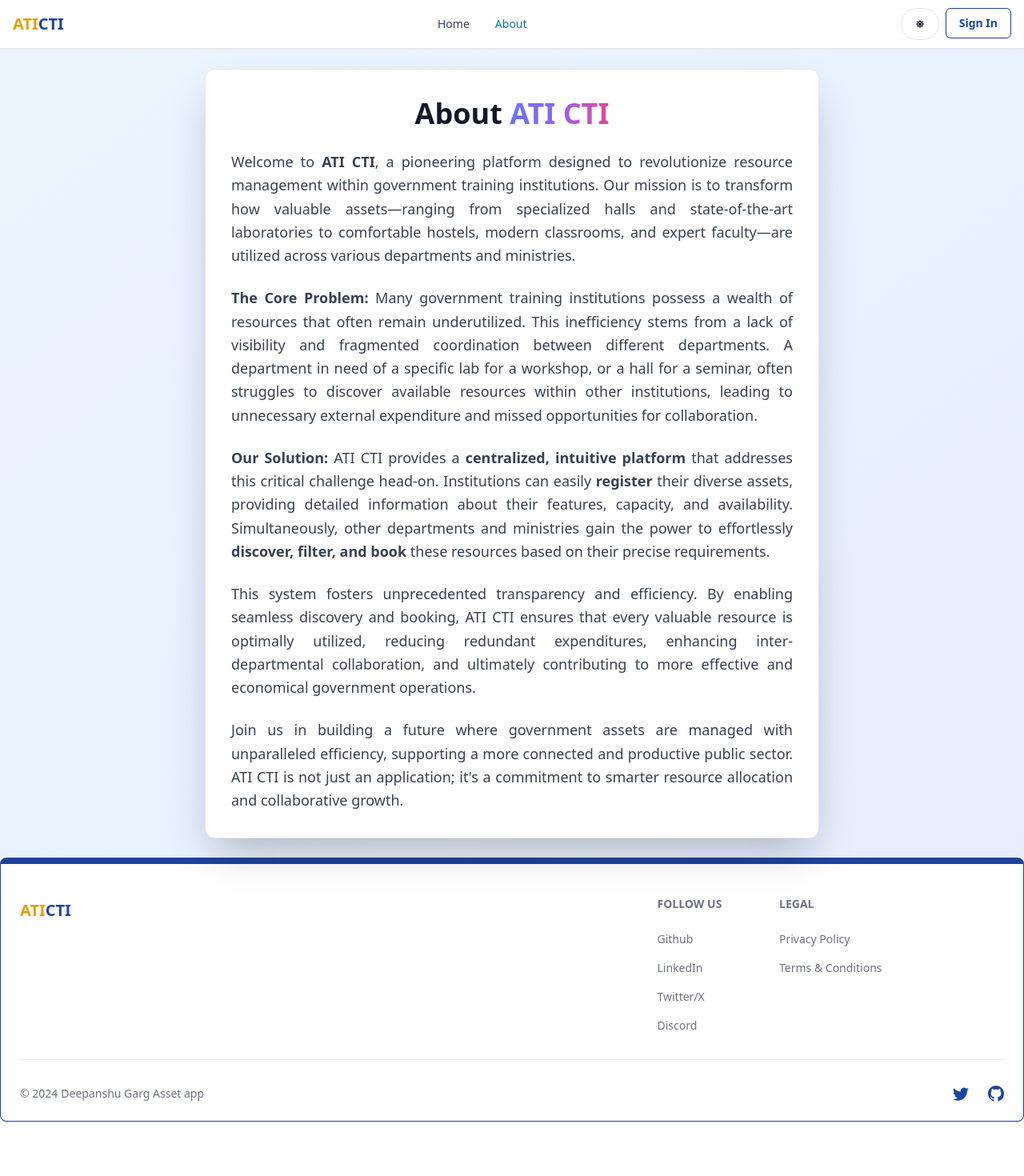
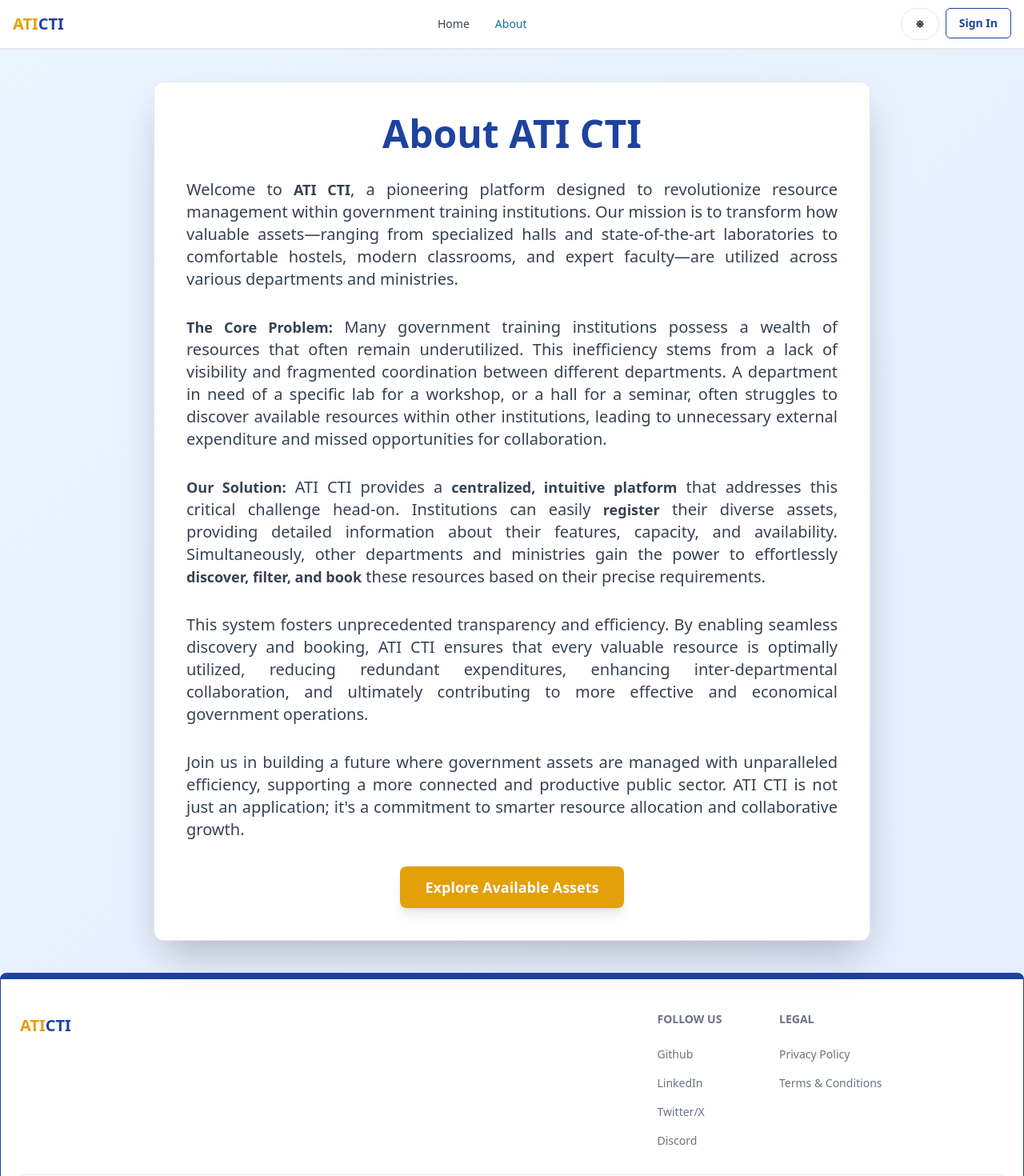
Before and after one commit to dgarg6333/AssetSphere, a React (Vite) app in the folder client/: page /about in a window 1280 px wide. Shown: the top 1470 px of the page at 80% size. Before the commit the page ends 1402 px from the top, so only its background shows below. Built offline with nearby package versions, Linux system fonts and the light colour scheme; no server answers.

Commit message:
ui changes

```diff
--- a/client/src/components/DashProfile.jsx
+++ b/client/src/components/DashProfile.jsx
@@ -234,8 +234,8 @@ export default function DashProfile() {
             <button
               type='button'
               className='w-full py-2 rounded-lg
-                         bg-blue-800 text-white font-semibold
-                         hover:bg-blue-900
+                         bg-yellow-400 text-white font-semibold
+                         hover:bg-yellow-500
                          transition-colors duration-200'
             >
               Register an Asset
--- a/client/src/pages/About.jsx
+++ b/client/src/pages/About.jsx
@@ -5,17 +5,15 @@ export default function About() {
   const { theme } = useSelector((state) => state.theme); // Get theme from Redux store
 
   return (
-    <div className={`min-h-screen flex items-center justify-center p-6 ${theme === 'dark' ? 'dark bg-gradient-to-br from-gray-900 to-gray-800 text-white' : 'bg-gradient-to-br from-blue-50 to-indigo-100'}`}>
-      <div className={`max-w-3xl mx-auto p-8 rounded-xl shadow-2xl transition-all duration-300 ease-in-out transform hover:scale-105
+    <div className={`min-h-screen flex items-center justify-center p-6 sm:p-10 ${theme === 'dark' ? 'dark bg-gradient-to-br from-gray-900 to-gray-800 text-white' : 'bg-gradient-to-br from-blue-50 to-indigo-100'}`}>
+      <div className={`max-w-4xl mx-auto p-8 sm:p-10 rounded-xl shadow-2xl transition-all duration-300 ease-in-out transform hover:scale-105
         ${theme === 'dark' ? 'bg-gray-800 border border-gray-700' : 'bg-white border border-gray-200'}
       `}>
         <div className="flex flex-col items-center">
-          <h1 className={`text-4xl font-extrabold text-center mb-6 leading-tight
-            ${theme === 'dark' ? 'text-white' : 'text-gray-900'}
-          `}>
-            About <span className="text-transparent bg-clip-text bg-gradient-to-r from-indigo-500 via-purple-500 to-pink-500">ATI CTI</span>
+          <h1 className={`text-4xl sm:text-5xl font-extrabold text-center mb-6 sm:mb-8 leading-tight text-blue-800`}> {/* Applied text-blue-800 directly to the h1 */}
+            About <span className="text-blue-800">ATI CTI</span> {/* Ensured span also uses text-blue-800 for full consistency */}
           </h1>
-          <div className={`text-lg flex flex-col gap-6 leading-relaxed
+          <div className={`text-lg sm:text-xl flex flex-col gap-6 sm:gap-8 leading-relaxed
             ${theme === 'dark' ? 'text-gray-300' : 'text-gray-700'}
           `}>
             <p className="text-justify font-normal">
@@ -35,8 +33,21 @@ export default function About() {
             </p>
 
             <p className="text-justify font-normal">
-              Join us in building a future where government assets are managed with unparalleled efficiency, supporting a more connected and productive public sector. ATI CTI  is not just an application; it's a commitment to smarter resource allocation and collaborative growth.
+              Join us in building a future where government assets are managed with unparalleled efficiency, supporting a more connected and productive public sector. ATI CTI is not just an application; it's a commitment to smarter resource allocation and collaborative growth.
             </p>
+          </div>
+          {/* Updated button to yellow background with white text */}
+          <div className="mt-8">
+            <Link to="/search"> {/* Adjust '/search' if your asset listing page has a different route */}
+              <button
+                type="button"
+                className="px-8 py-3 rounded-lg bg-yellow-400 text-white font-semibold text-lg {/* Changed text color to white */}
+                           hover:bg-yellow-500 transition-colors duration-300 shadow-lg
+                           transform hover:scale-105"
+              >
+                Explore Available Assets
+              </button>
+            </Link>
           </div>
         </div>
       </div>
```
